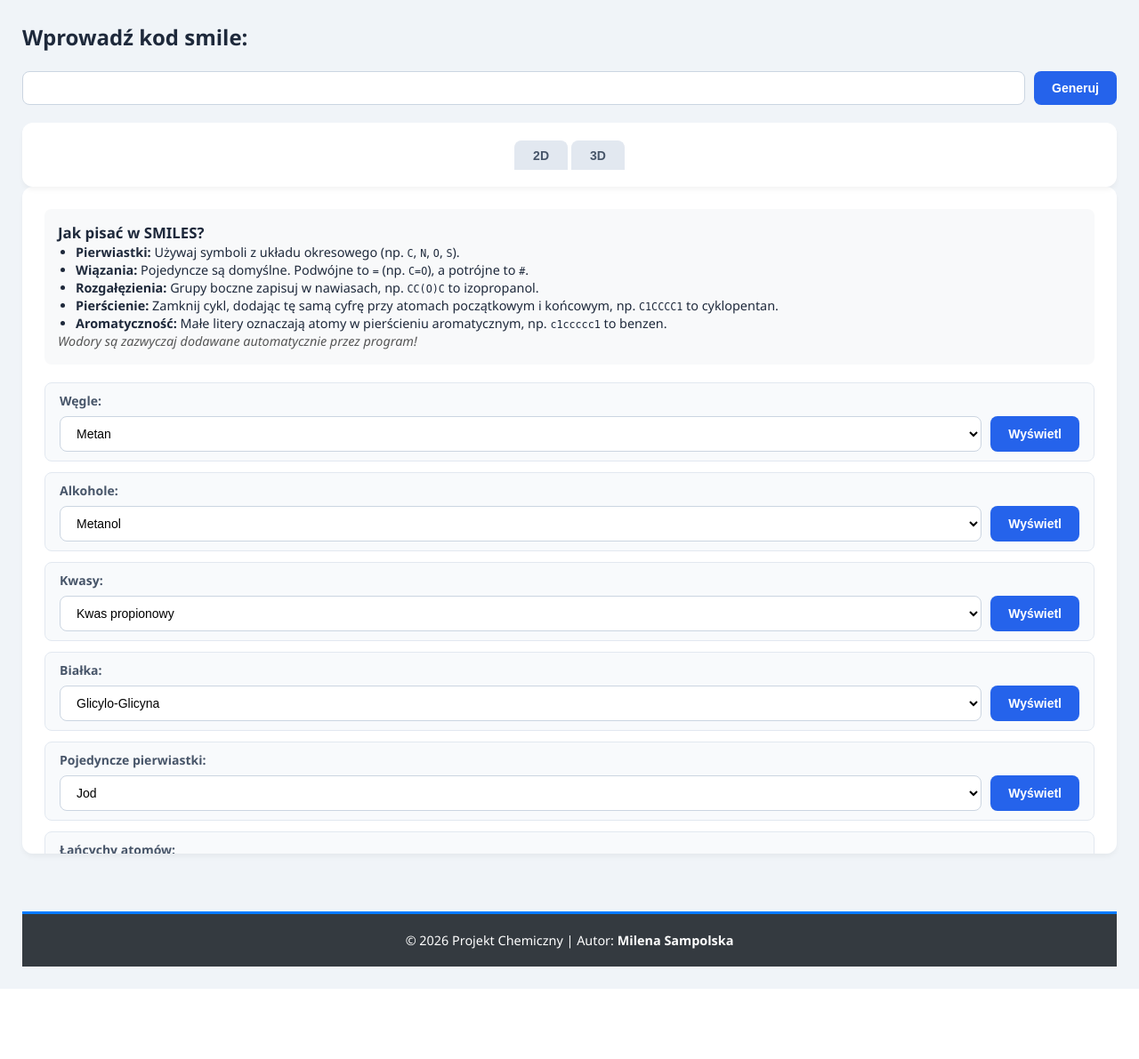
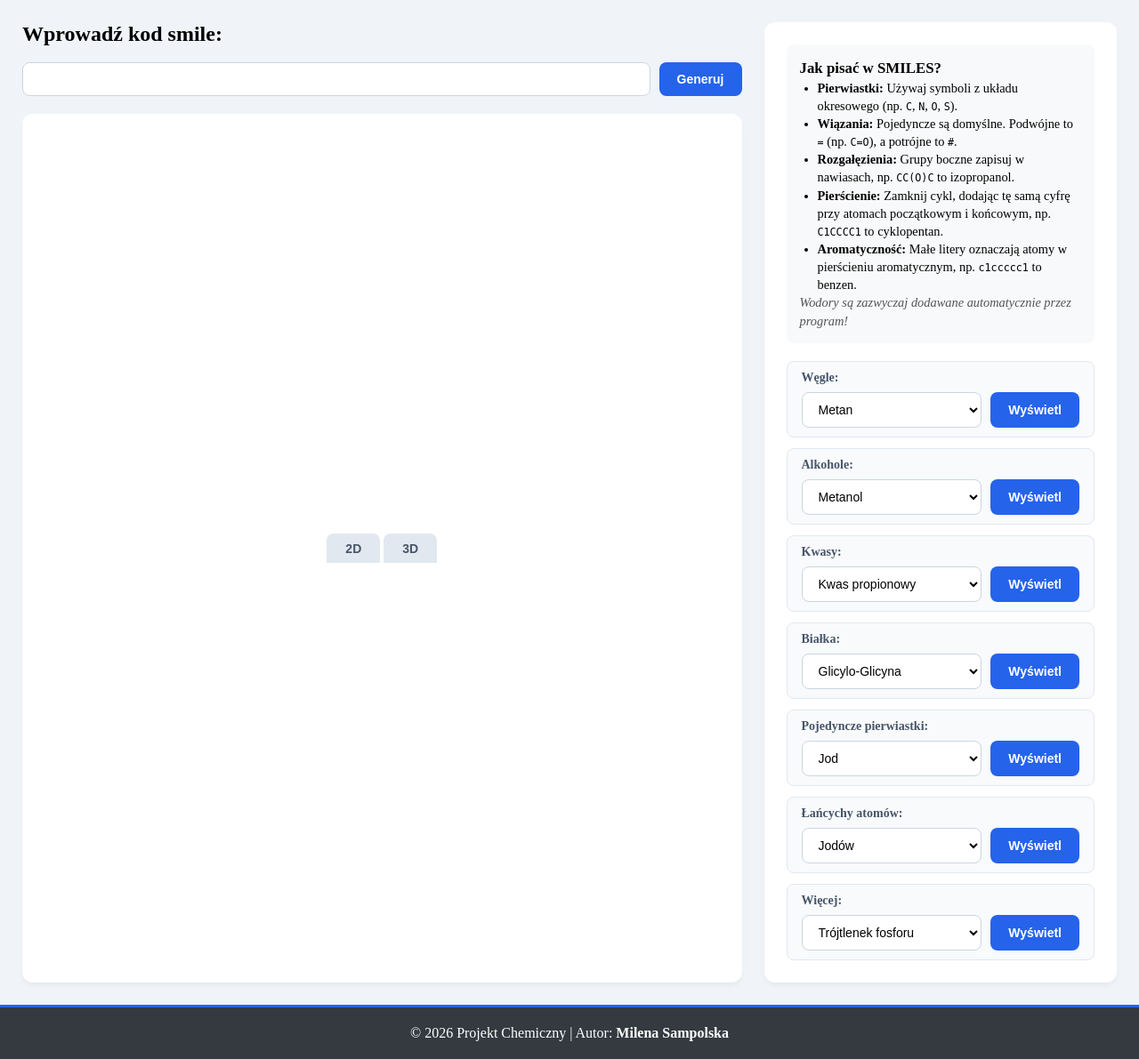
Before and after one commit to sampolska0506/chemia-django, a Django app: template templates/main.html in a window 1280 px wide. Shown: the whole page at 89% size. Before the commit the page ends 1112 px from the top, so only its background shows below. Run offline with Django 5.2, Linux system fonts and the light colour scheme; the template is opened without the code that fills it, so the values that code supplies are empty.

Commit message:
ustawienie

```diff
--- a/static/style.css
+++ b/static/style.css
@@ -6,18 +6,25 @@
 }
 
 body {
-    font-family: 'Segoe UI', system-ui, -apple-system, sans-serif;
+    display: flex;
+    flex-direction: column; /* Ustawia zawartość (content + footer) pionowo */
+    min-height: 100vh;
+    margin: 0;
+    padding: 0; /* Usunąłem padding stąd, damy go do contentu */
     background-color: #f0f4f8;
-    color: #1e293b;
-    display: flex;
-    min-height: 100vh;
-    padding: 25px;
-    gap: 25px;
 }
 
-/* --- Kolumna lewa (Panel Główny) --- */
+.main-content {
+    display: flex; /* Ustawia lewy i prawy kontener obok siebie */
+    flex: 1;       /* Rozciąga ten kontener, aby stopka zawsze była na dole */
+    gap: 25px;
+    padding: 25px;
+    width: 100%;
+}
+
+/* --- Poprawka kolumn --- */
 .container-left {
-    flex: 6; /* Proporcja szerokości */
+    flex: 7; /* 70% szerokości */
     display: flex;
     flex-direction: column;
     gap: 20px;
@@ -83,7 +90,7 @@ body {
 
 /* --- Kolumna prawa (Menu Wyboru) --- */
 .container-right {
-    flex: 4; /* Nieco szersza, aby zmieścić opisy i selecty */
+    flex: 3; /* 30% szerokości */
     background: #ffffff;
     padding: 25px;
     border-radius: 12px;
@@ -91,8 +98,7 @@ body {
     display: flex;
     flex-direction: column;
     gap: 20px;
-    max-height: calc(100vh - 50px);
-    overflow-y: auto; /* Przewijanie prawej kolumny, jeśli wykroczy poza ekran */
+    /* Usuwamy stąd overflow-y, jeśli chcesz, żeby cała strona się przewijała */
 }
 
 .container-right h1 {
@@ -213,28 +219,12 @@ iframe {
 .iframe-container a:hover {
     text-decoration: underline;
 }
-
-body {
-    display: flex;
-    flex-direction: column;
-    min-height: 100vh;
-}
-.container-left, .container-right {
-    flex: 1; /* To wypchnie stopkę na dół, jeśli zawartości jest mało */
-}
-
+/* --- Stopka --- */
 .main-footer {
-    clear: both; /* Zapobiega nakładaniu się na kontenery z float: left/right */
-    background-color: #343a40; /* Ciemny, elegancki kolor */
+    background-color: #343a40;
     color: white;
     text-align: center;
     padding: 20px 0;
-    margin-top: 40px; /* Odstęp od reszty zawartości */
     width: 100%;
-    border-top: 3px solid #007bff; /* Akcent kolorystyczny pasujący do przycisków */
+    border-top: 3px solid #2563eb;
 }
-
-.main-footer p {
-    margin: 0;
-    font-size: 0.9em;
-}
```
